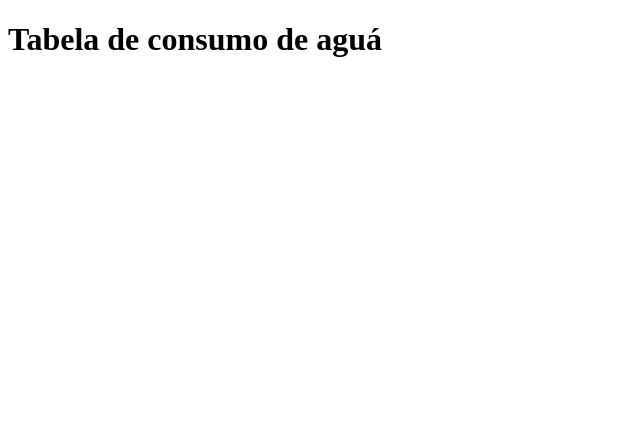
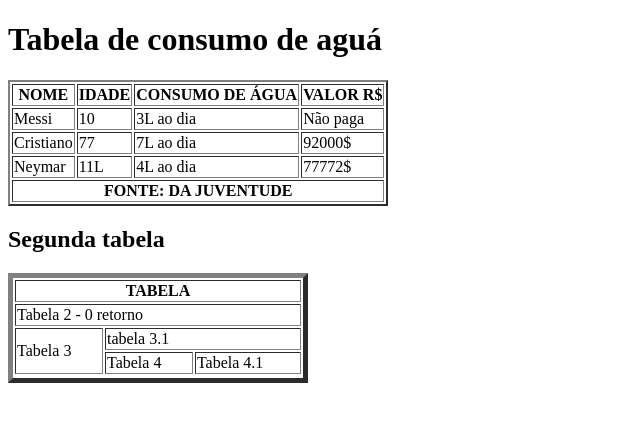
Before and after one commit to Joseroberto1234/Codificacao-pfus-02, a plain HTML site: page 03-aula/tablea.html in a window 1280 px wide. Shown: the whole page, without its empty margins (0-640 px from the left). Drawn offline with Linux system fonts and the light colour scheme.

Commit message:
metade da aula

```diff
--- a/03-aula/tablea.html
+++ b/03-aula/tablea.html
@@ -10,5 +10,72 @@
     <h1> Tabela de consumo de aguá</h1>
     <!-- AQUI VAI A TABELA INCRÍVEL -->
 
-</body>
+     <table border="2" >
+    <thead>
+          <tr>
+              <th> NOME </th>
+              <th> IDADE </th>
+              <th> CONSUMO DE ÁGUA </th>
+              <th> VALOR R$</th>
+
+          </tr>
+    </thead>
+    <tbody>
+
+        <tr>
+         <td>Messi</td>
+         <td>10</td>
+         <td>3L ao dia</td>
+         <td> Não paga </td>
+        </tr>
+
+
+        <tr>
+         <td>Cristiano</td>
+         <td>77</td>
+         <td>7L ao dia</td>
+         <td> 92000$ </td>
+        </tr>
+
+        <tr>
+         <td>Neymar</td>
+         <td>11L</td>
+         <td>4L ao dia</td>
+         <td> 77772$ </td>
+        </tr>
+
+        </tbody>
+        <tfoot>
+        <tr>
+
+            <th colspan="4">FONTE: DA JUVENTUDE</th>
+        </tr>
+       </tfoot>
+     </table>
+
+
+
+     <h2>Segunda tabela</h2>
+     <table border="5" width="300px">
+        </tr>
+              <th colspan="3">TABELA</th>
+        <tr>
+
+        <td colspan="3"> Tabela 2 - 0 retorno </td>
+        </tr>
+        <tr>
+
+         <td rowspan="2">Tabela 3</td>
+        <td colspan="2 ">tabela 3.1</td>
+        </tr>
+
+        <tr>
+          <td>Tabela 4</td>
+        <td>Tabela 4.1</td>
+
+          <tr></tr>
+        </tfoot>
+        </tr>
+     </table>
+   </body>
 </html>
```
